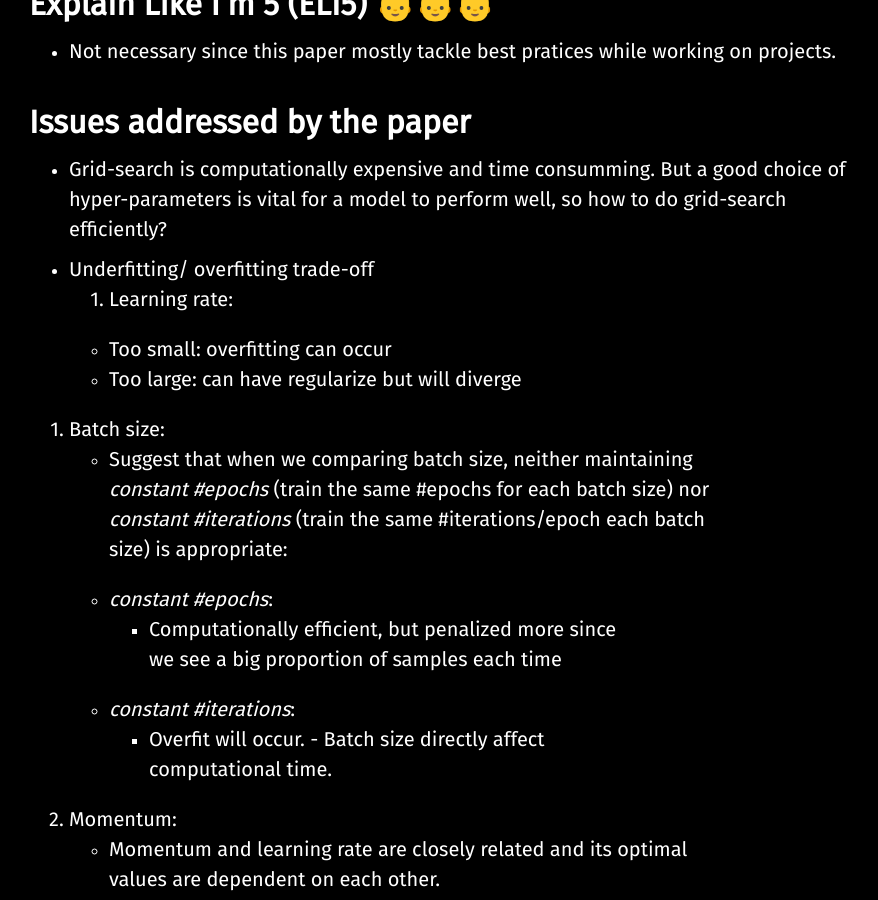
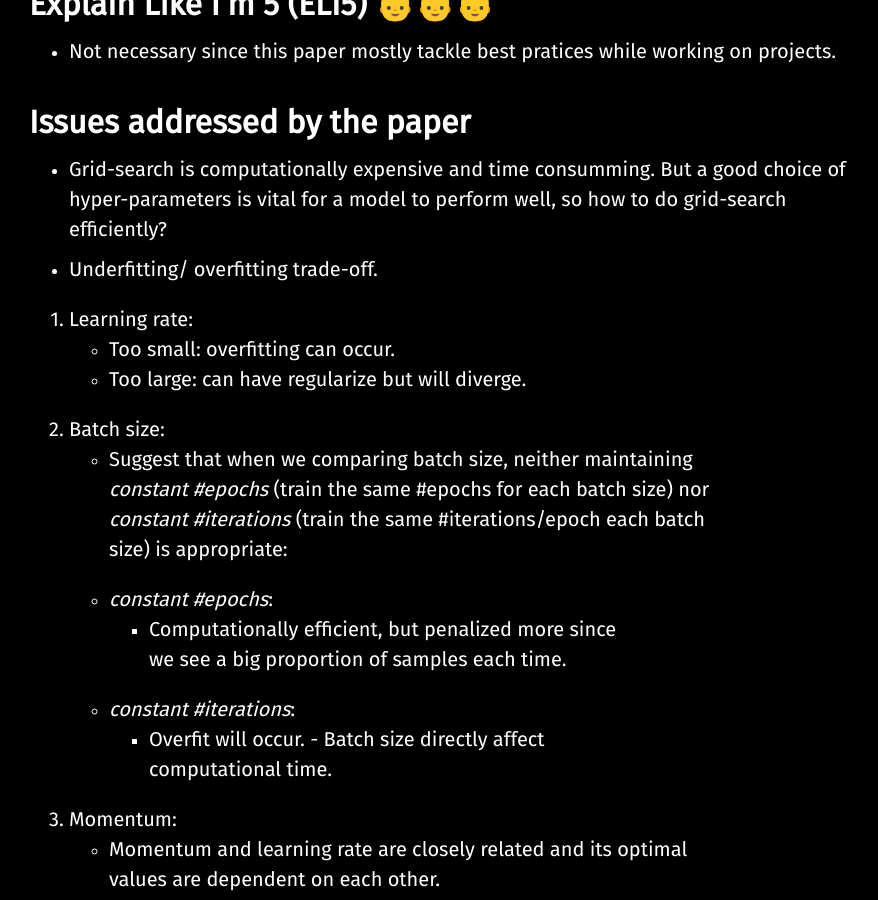
Before and after one commit to bomcon123456/bomcon123456.github.io, a Jekyll site: the page built from _posts/2020-08-10-1cycle.md, in a window 1280 px wide and 900 px high, scrolled down 2136 px. Shown: the whole window, without its empty margins (115-993 px from the left). Built offline with Jekyll 4.4.1, drawn with Linux system fonts in a browser that asks for light colours; nearby versions of some CDN libraries; formulas are drawn with MathJax 3.

```diff
--- a/_posts/2020-08-10-1cycle.md
+++ b/_posts/2020-08-10-1cycle.md
@@ -23,23 +23,21 @@ categories: paper-recap
 
 ## Issues addressed by the paper
 - Grid-search is computationally expensive and time consumming. But a good choice of hyper-parameters is vital for a model to perform well, so how to do grid-search efficiently?
-- Underfitting/ overfitting trade-off
+- Underfitting/ overfitting trade-off.
+
 1. Learning rate:
-  - Too small: overfitting can occur
-  - Too large: can have regularize but will diverge
-
+  - Too small: overfitting can occur.
+  - Too large: can have regularize but will diverge.
 2. Batch size:
   - Suggest that when we comparing batch size, neither maintaining _constant #epochs_ (train the same #epochs for each batch size) nor _constant #iterations_ (train the same #iterations/epoch each batch size) is appropriate:
     - _constant #epochs_:
-      - Computationally efficient, but penalized more since we see a big proportion of samples each time
+      - Computationally efficient, but penalized more since we see a big proportion of samples each time.
     - _constant #iterations_:
       - Overfit will occur.
   - Batch size directly affect computational time.
-
 3. Momentum:
   - Momentum and learning rate are closely related and its optimal values are dependent on each other.
   - Momentum's effect on updating the weights is of the same magnitude as the learning rate (used SGD with momentum equation to verify).
-
 4. Weight decay:
   - Weight decay is one form of regularization and it plays an important role in training so its value needs to be set properly.
 
```
